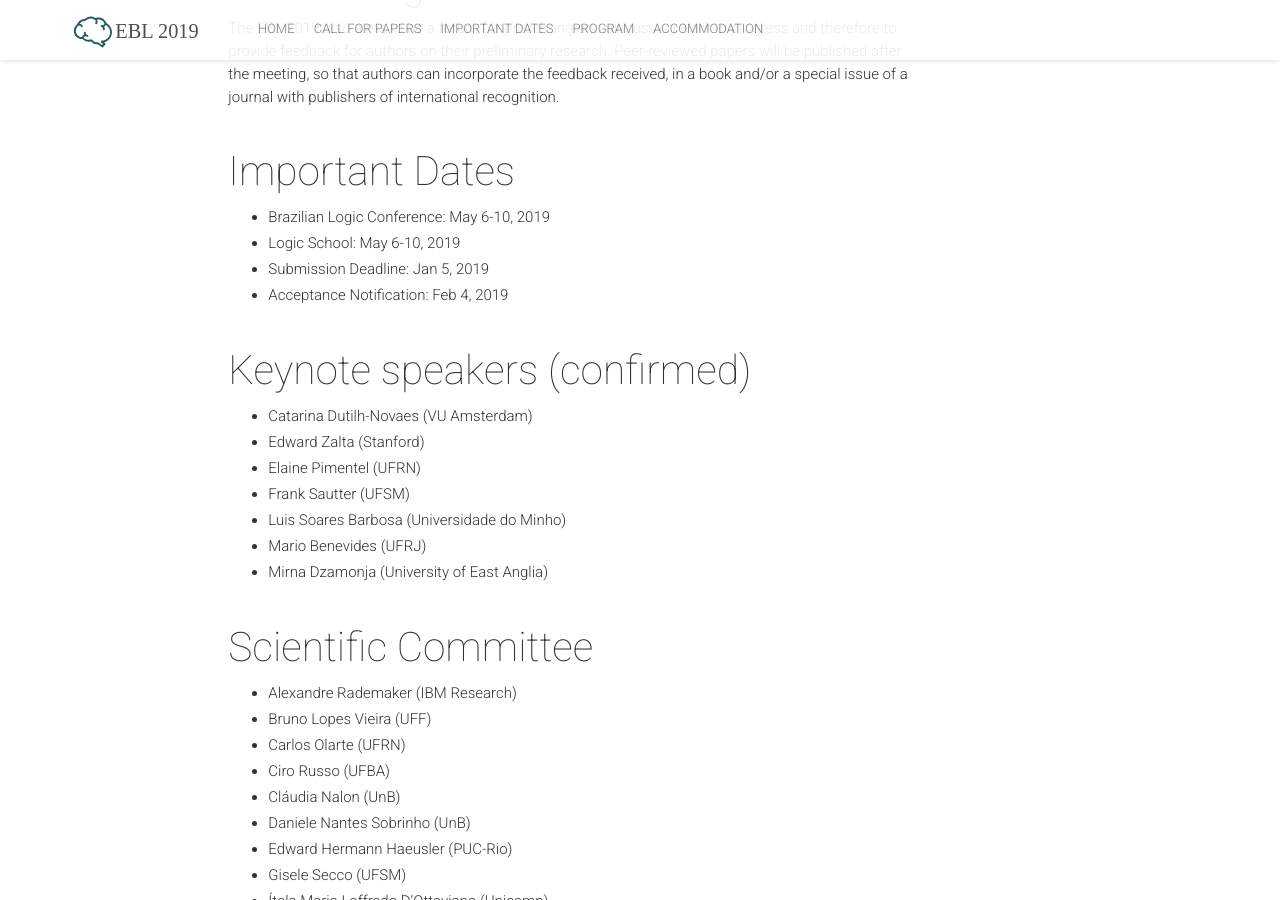
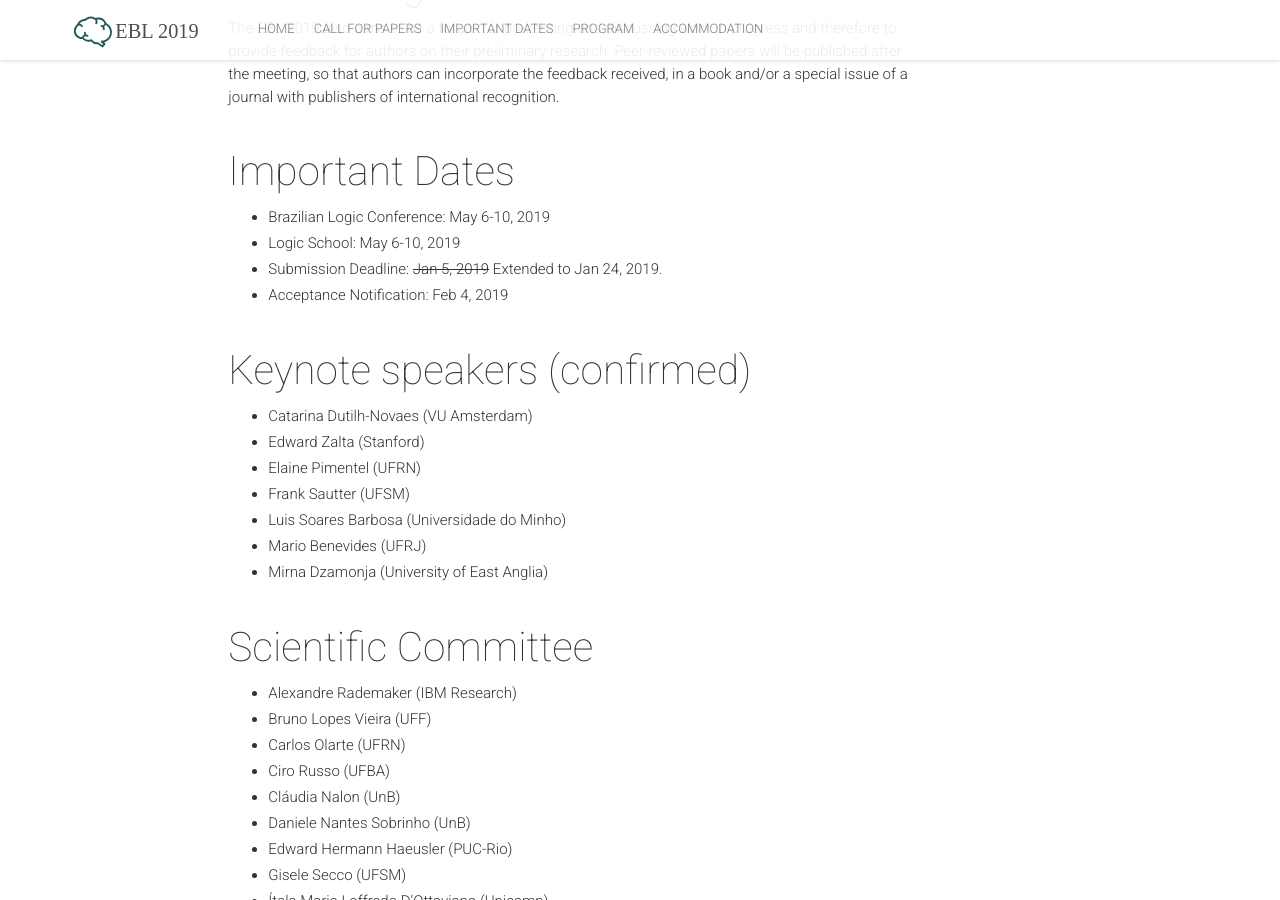
Before and after one commit to brunobruck/ebl, a Jekyll site: the page built from _posts/2018-09-25-call-for-papers.markdown, in a window 1280 px wide and 900 px high, scrolled down 2013 px. Built offline with Jekyll 4.4.1, drawn with Linux system fonts in a browser that asks for light colours; nearby versions of some CDN libraries; comment, search, counter and statistics services are not loaded.

Commit message:
deadline extention

```diff
--- a/_posts/2018-09-25-call-for-papers.markdown
+++ b/_posts/2018-09-25-call-for-papers.markdown
@@ -54,7 +54,7 @@
 
 - Brazilian Logic Conference: May 6-10, 2019
 - Logic School: May 6-10, 2019
-- Submission Deadline: Jan 5, 2019
+- Submission Deadline: <strike>Jan 5, 2019</strike> Extended to Jan 24, 2019.
 - Acceptance Notification: Feb 4, 2019
 
 #### Keynote speakers (confirmed)
```
